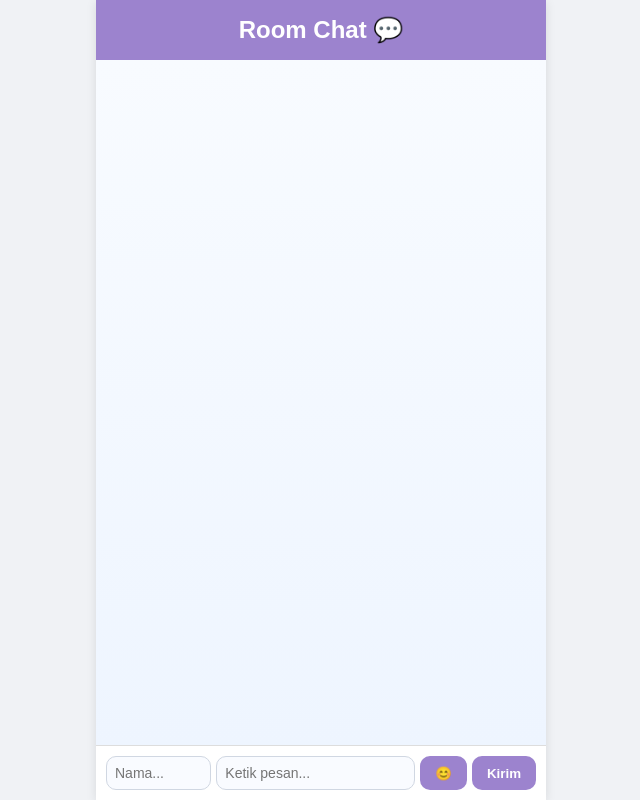
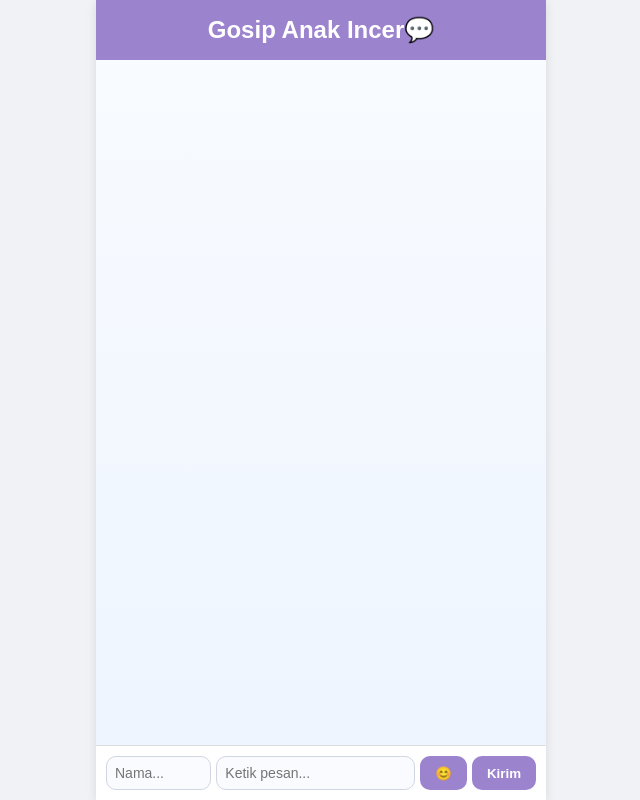
Before and after one commit to nia0808772-collab/livechat, a plain HTML site: page index.html in a window 1280 px wide. Shown: the whole page, without its empty margins (319-959 px from the left). Drawn offline with Linux system fonts and the light colour scheme; no server answers.

Commit message:
update index.html

```diff
--- a/index.html
+++ b/index.html
@@ -9,7 +9,7 @@
   <body>
     <div class="chat-container">
       <div class="chat-header">
-        <h2>Room Chat 💬</h2>
+        <h2>Gosip Anak Incer💬</h2>
       </div>
 
       <!-- Area Pesan -->
```
